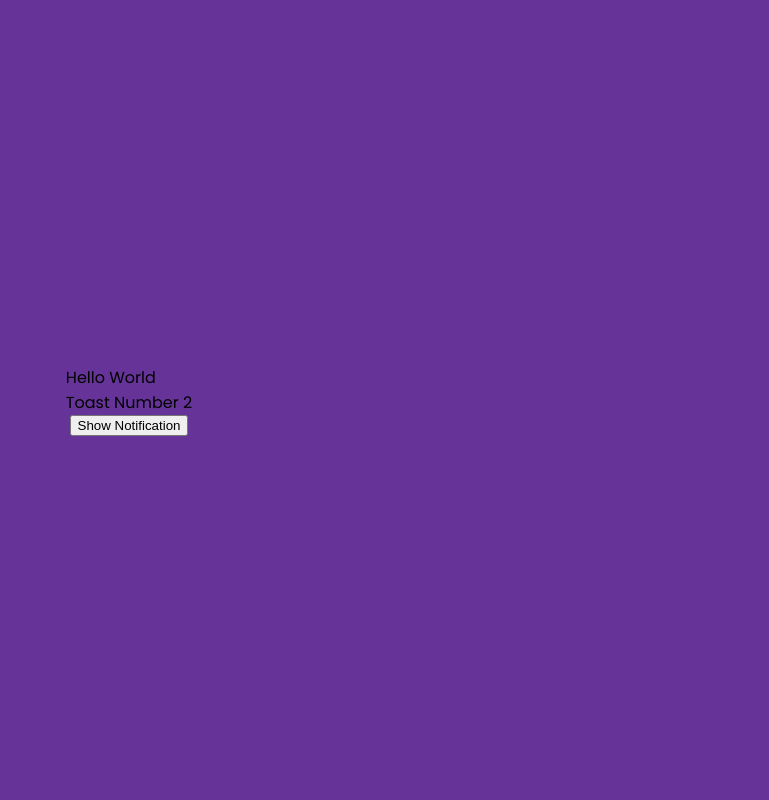
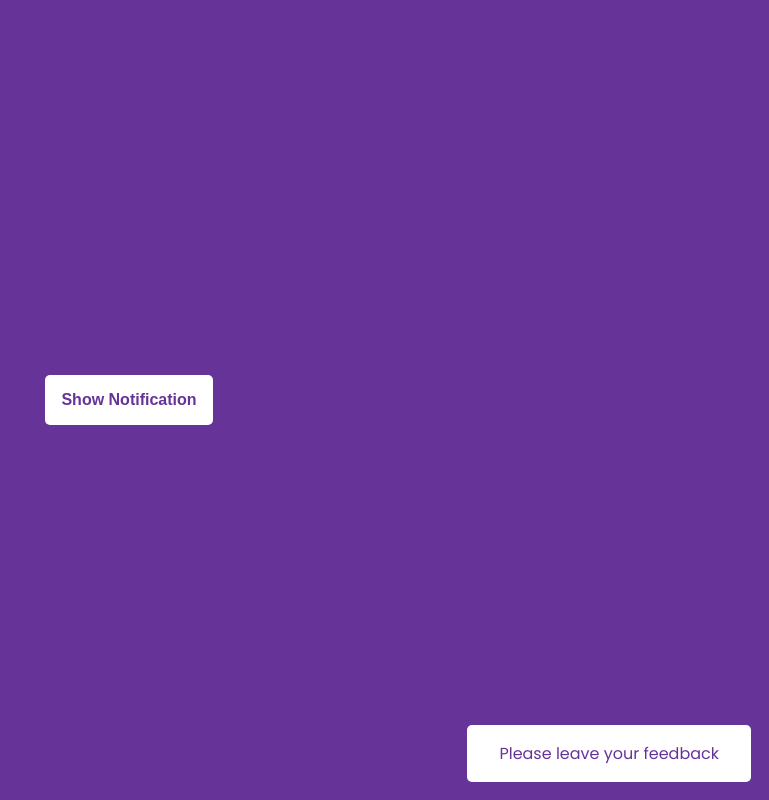
Before and after one commit to AnnaMara27/toast_notifications, a plain HTML site: page index.html in a window 1280 px wide. Both pictures are taken after a click on the button "Show Notification". Shown: the whole page, without its empty margins (511-1280 px from the left). Drawn offline with Linux system fonts and the light colour scheme.

Commit message:
Final commit

```diff
--- a/index.html
+++ b/index.html
@@ -15,10 +15,7 @@
     <title>Toast Notification</title>
   </head>
   <body>
-    <div id="toasts">
-      <div class="toast">Hello World</div>
-      <div class="toast">Toast Number 2</div>
-    </div>
+    <div id="toasts"></div>
     <button class="btn" id="button">Show Notification</button>
     <script src="script.js"></script>
   </body>
--- a/script.js
+++ b/script.js
@@ -0,0 +1,34 @@
+const button = document.getElementById("button");
+const toasts = document.getElementById("toasts");
+
+const types = ["info", "success", "error"];
+
+const messages = [
+  "Hello there!",
+  "Do you need help?",
+  "Our consultant is ready to assist you",
+  "Please leave your feedback",
+];
+
+button.addEventListener("click", () => createNotification());
+
+function createNotification(message = null, type = null) {
+  const notif = document.createElement("div");
+  notif.classList.add("toast");
+  notif.classList.add(type ? type : getRandomType());
+
+  notif.innerText = message ? message : getRandomMessage();
+  toasts.appendChild(notif);
+
+  setTimeout(() => {
+    notif.remove();
+  }, 3000);
+}
+
+function getRandomMessage() {
+  return messages[Math.floor(Math.random() * messages.length)];
+}
+
+function getRandomType() {
+  return types[Math.floor(Math.random() * types.length)];
+}
--- a/style.css
+++ b/style.css
@@ -15,3 +15,50 @@ body {
   overflow: hidden;
   margin: 0;
 }
+
+.btn {
+  background-color: #fff;
+  color: rebeccapurple;
+  font-size: inherit;
+  font-weight: bold;
+  padding: 1rem;
+  border-radius: 5px;
+  border: none;
+  cursor: pointer;
+}
+
+.btn:focus {
+  outline: none;
+}
+
+.btn:active {
+  transform: scale(0.98);
+}
+
+#toasts {
+  position: fixed;
+  bottom: 10px;
+  right: 10px;
+  display: flex;
+  flex-direction: column;
+  align-items: flex-end;
+}
+
+.toast {
+  background-color: #fff;
+  border-radius: 5px;
+  padding: 1rem 2rem;
+  margin: 0.5rem;
+}
+
+.toast.info {
+  color: rebeccapurple;
+}
+
+.toast.success {
+  color: green;
+}
+
+.toast.error {
+  color: red;
+}
```
